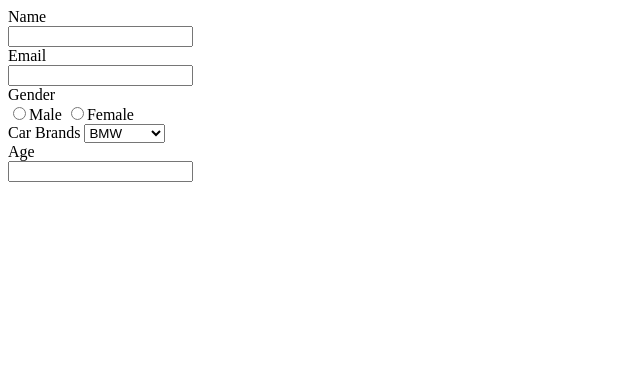
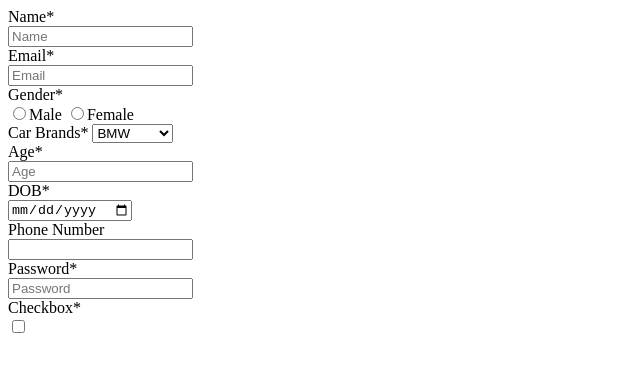
Before and after one commit to acciojob/signup-form-car-madhab-tripathy, a website: page main.html in a window 1280 px wide. Shown: the whole page, without its empty margins (0-640 px from the left). Drawn offline with Linux system fonts and the light colour scheme.

Commit message:
created a submission

```diff
--- a/main.html
+++ b/main.html
@@ -8,21 +8,37 @@
 
 <body>
 	<form method="post">
-		<label for="name">Name</label><br>
-		<input type="text" id="name" required><br>
-		<label for="email">Email</label><br>
-		<input type="email" id="email" required><br>
-		<label for="gender">Gender</label><br>
-		<input type="radio" id="gender_m" name="gender" value="male">Male
-		<input type="radio" id="gender_f" name="gender" value="feamle">Female<br>
-		<label for="cars">Car Brands</label>
-		<select id="cars" required>
+		<label for="name">Name*</label><br>
+		<input type="text" id="#name" placeholder="Name" required><br>
+
+		<label for="email">Email*</label><br>
+		<input type="email" id="#email" placeholder="Email" required><br>
+
+		<label for="gender">Gender*</label><br>
+		<input type="radio" id="#gender_m" name="gender" value="male">Male
+		<input type="radio" id="#gender_f" name="gender" value="feamle">Female<br>
+
+		<label for="cars">Car Brands*</label>
+		<select id="#cars" required>
 		  <option value="BMW">BMW</option>
 		  <option value="Audi">Audi</option>
 		  <option value="Mercedez">Mercedez</option>
 		</select><br>
-		<label for="age">Age</label><br>
-		<input type="number" id="age" required><br>
+
+		<label for="age">Age*</label><br>
+		<input type="number" id="#age" placeholder="Age" required><br>
+
+		<label for="dob">DOB*</label><br>
+		<input type="date" id="#dob" required><br>
+
+		<label for="tel">Phone Number</label><br>
+		<input type="tel" id="#tel"><br>
+
+		<label for="password">Password*</label><br>
+		<input type="password" id="#password" placeholder="Password" required><br>
+
+		<label for="tos">Checkbox*</label><br>
+		<input type="checkbox" id="#tos" required><br>
 
 	</form>
 	<!-- the entire body must be written by student -->
```
